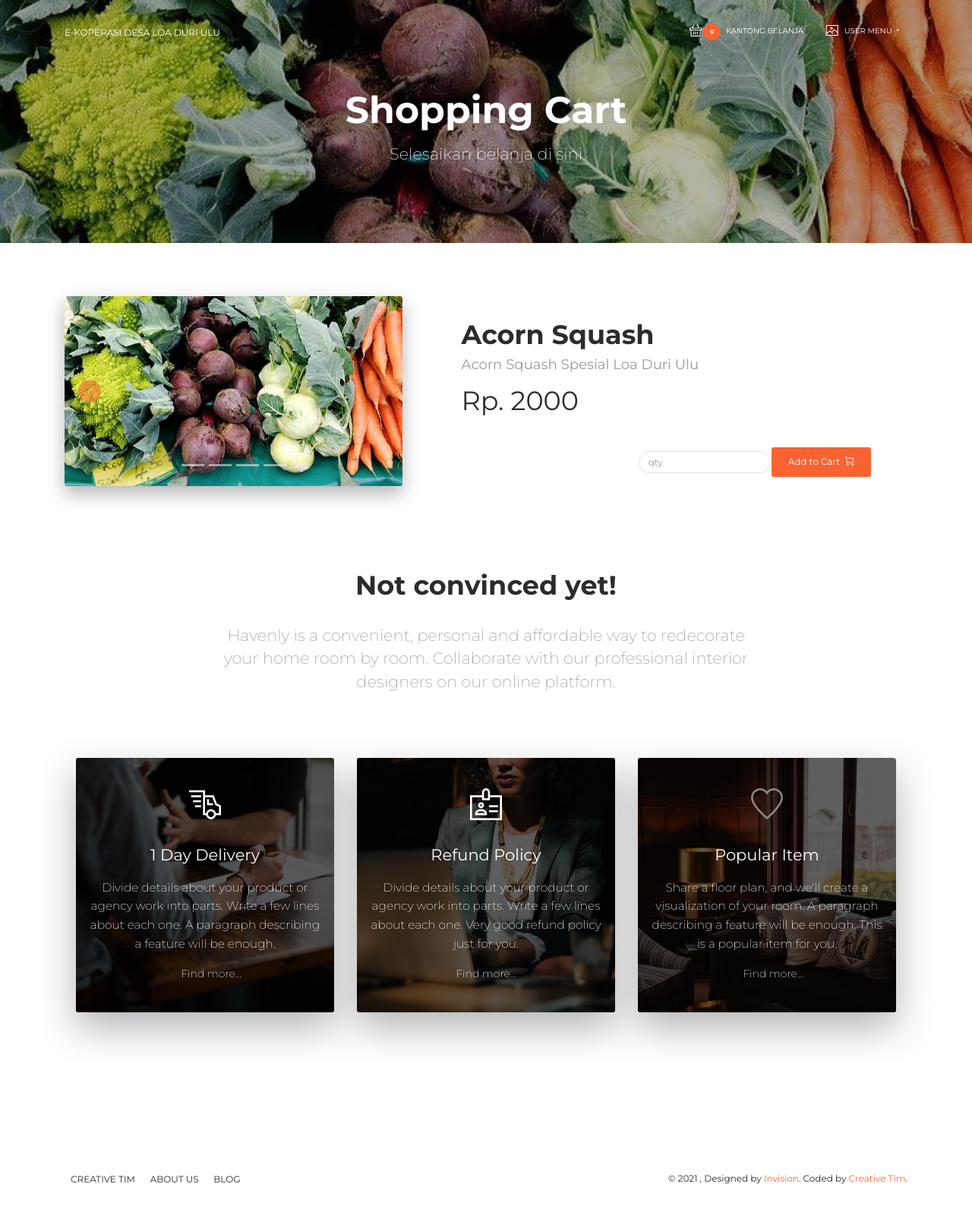
After one commit to ritz89/koperasi-desa, a Django app: page /item-details/1/ in a window 1280 px wide. The commit adds this page. Shown: the whole page at 76% size. Run offline with Django 3.2, Linux system fonts and the light colour scheme; a user stored in the database is signed in; data comes from the database, SQL or seed files in the repository; both versions use the stored data as it was after the commit; some libraries are stand-ins or nearby versions.

Commit message:
revisi di rumah

```diff
--- a/commerce/views.py
+++ b/commerce/views.py
@@ -1,4 +1,5 @@
 from django.contrib.auth.decorators import login_required
+from django.contrib.auth.mixins import LoginRequiredMixin
 from django.core.paginator import Paginator
 from django.db.models import Prefetch
 from django.http import HttpResponse
@@ -6,6 +7,7 @@ from django.shortcuts import render
 
 # Create your views here.
 from django.views import View
+from django.views.generic import DetailView
 
 from commerce.models import Banner, ItemCategory, Item, MediaLibrary, Order, OrderItem, Delivery
 
@@ -69,9 +71,56 @@ def add_order_item(request, item_id):
     else:
         item_in_cart.delete()
     context = {
-        'order': user_order
+        'order': user_order,
+        'delivery': delivery
     }
     print(user_order.total)
     if request.htmx:
         return render(request, 'layouts/partials/carts.html', context)
-    return render(request, 'order/shopping-cart.html', context)
+    return render(request, 'commerce/pages/shopping_cart/index.html', context)
+
+
+class ShoppingCartView(LoginRequiredMixin, View):
+    login_url = '/accounts/login/'
+    redirect_field_name = 'redirect_to'
+
+    def get(self, request):
+        order = Order.objects.select_related('delivery').filter(user=request.user, ordered=False). \
+            prefetch_related('order_items').first()
+        context = {
+            'order': order
+        }
+        return render(request, 'commerce/pages/shopping_cart/index.html', context)
+
+    def post(self, request):
+        try:
+            order = Order.objects.select_related('delivery').get(pk=request.POST.get('id')). \
+                prefetch_related('order_items')
+        except Order.DoesNotExist:
+            return HttpResponse(status=404)
+        order.ordered = True
+        context = {
+            'order': order
+        }
+        return render(request, 'commerce/pages/shopping_cart/index.html', context)
+
+
+class ItemPage(DetailView):
+    models = Item
+    template_name = 'commerce/pages/item-details/index.html'
+    context_object_name = 'item'
+    queryset = Item.objects.all()
+
+    def get_context_data(self, **kwargs):
+        context = super().get_context_data(**kwargs)
+        if self.request.user.is_authenticated:
+            qs = OrderItem.objects.all().filter(order__user=self.request.user, item=context['item'],
+                                                order__ordered=False).first()
+            if qs:
+                context['ordered'] = qs.qty
+            else:
+                context['ordered'] = 0
+        else:
+            context['ordered'] = 0
+        context['items'] = Item.objects.all().filter(category__in=context['item'].category.all())
+        return context
--- a/kopdes/urls.py
+++ b/kopdes/urls.py
@@ -7,6 +7,8 @@ from commerce.views import *
 urlpatterns = [
     path('', HomePageView.as_view(), name='home'),
     path('item-detail/<item_id>/cart-add-item', add_order_item, name='add_order_item'),
+    path('shopping-cart/', ShoppingCartView.as_view(), name='shopping_cart'),
+    path('item-details/<pk>/', ItemPage.as_view(), name='item-page'),
     path('dashboard/', test2, name='dashboard'),
     path('admin/', admin.site.urls),
     path('accounts/', include('allauth.urls')),
--- /dev/null
+++ b/templates/commerce/pages/item-details/index.html
@@ -0,0 +1,141 @@
+{% extends 'layouts/base.html' %}
+
+{% block title %}{{ item.title }} page{% endblock %}
+
+{% block header %}
+    <div class="page-header page-header-mini header-filter">
+        <div class="page-header-image" style="background-image: url('{{ item.thumbnail.url }}');"></div>
+        <div class="content-center text-center">
+            <div class="row">
+                <div class="col-md-8 ml-auto mr-auto">
+                    <h1 class="title">Shopping Cart</h1>
+                    <h4 class="description text-white">Selesaikan belanja di sini</h4>
+                </div>
+            </div>
+        </div>
+    </div>
+{% endblock %}
+
+{% block content %}
+    <div class="section">
+        <div class="container">
+            <div class="row">
+                <div class="col-md-5">
+
+                    <div id="productCarousel" class="carousel slide" data-ride="carousel" data-interval="8000">
+
+                        <ol class="carousel-indicators">
+                            {% for img in item.media.all %}
+
+                                <li data-target="#productCarousel" data-slide-to="{{ forloop.counter0 }}"
+                                    class=""></li>
+
+                            {% endfor %}
+                        </ol>
+                        <div class="carousel-inner" role="listbox">
+                            {% for img in item.media.all %}
+                                {% if forloop.counter0 == 0 %}
+                                    <div class="carousel-item active">
+                                {% else %}
+                                    <div class="carousel-item">
+                                {% endif %}
+                            <img class="d-block img-raised" src="{{ img.image.url }}" alt="{{ img.image.label }}">
+                            </div>
+                            {% endfor %}
+                            </div>
+                            <a class="carousel-control-prev" href="#productCarousel" role="button" data-slide="prev">
+                                <button type="button" class="btn btn-primary btn-icon btn-round btn-sm" name="button">
+                                    <i class="now-ui-icons arrows-1_minimal-left"></i>
+                                </button>
+                            </a>
+                            <a class="carousel-control-next" href="#productCarousel" role="button" data-slide="next">
+                                <button type="button" class="btn btn-primary btn-icon btn-round btn-sm" name="button">
+                                    <i class="now-ui-icons arrows-1_minimal-right"></i>
+                                </button>
+                            </a>
+                        </div>
+                    </div>
+                    <div class="col-md-6 ml-auto mr-auto">
+                        <h2 class="title"> {{ item.title }} </h2>
+                        <h5 class="category">{{ item.description }}</h5>
+                        <h2 class="main-price">Rp. {{ item.price }}</h2>
+
+                        <div class="row justify-content-end">
+                            <form class="form-inline">
+                                <input type="number" class="form-control" placeholder="qty">
+                                <button class="btn btn-primary mr-3">Add to Cart &nbsp;<i
+                                    class="now-ui-icons shopping_cart-simple"></i></button>
+                            </form>
+
+                        </div>
+                    </div>
+                </div>
+                <div class="features-4">
+                    <div class="container">
+                        <div class="row">
+                            <div class="col-md-8 ml-auto mr-auto text-center">
+                                <h2 class="title">Not convinced yet!</h2>
+                                <h4 class="description">Havenly is a convenient, personal and affordable way to
+                                    redecorate
+                                    your home room by room. Collaborate with our professional interior designers on our
+                                    online platform. </h4>
+                            </div>
+                        </div>
+                        <div class="row">
+                            <div class="col-md-4">
+                                <div class="card card-background card-raised" data-background-color=""
+                                     style="background-image: url('../assets/img/bg24.jpg')">
+                                    <div class="info">
+                                        <div class="icon icon-white">
+                                            <i class="now-ui-icons shopping_delivery-fast"></i>
+                                        </div>
+                                        <div class="description">
+                                            <h4 class="info-title">1 Day Delivery </h4>
+                                            <p>Divide details about your product or agency work into parts. Write a few
+                                                lines about each one. A paragraph describing a feature will be
+                                                enough.</p>
+                                            <a href="#pablo" class="ml-3">Find more...</a>
+                                        </div>
+                                    </div>
+                                </div>
+                            </div>
+                            <div class="col-md-4">
+                                <div class="card card-background card-raised" data-background-color=""
+                                     style="background-image: url('../assets/img/bg28.jpg')">
+                                    <div class="info">
+                                        <div class="icon icon-white">
+                                            <i class="now-ui-icons business_badge"></i>
+                                        </div>
+                                        <div class="description">
+                                            <h4 class="info-title">Refund Policy</h4>
+                                            <p>Divide details about your product or agency work into parts. Write a few
+                                                lines about each one. Very good refund policy just for you.</p>
+                                            <a href="#pablo">Find more...</a>
+                                        </div>
+                                    </div>
+                                </div>
+                            </div>
+                            <div class="col-md-4">
+                                <div class="card card-background card-raised" data-background-color=""
+                                     style="background-image: url('../assets/img/bg25.jpg')">
+                                    <div class="info">
+                                        <div class="icon">
+                                            <i class="now-ui-icons ui-2_favourite-28"></i>
+                                        </div>
+                                        <div class="description">
+                                            <h4 class="info-title">Popular Item</h4>
+                                            <p>Share a floor plan, and we'll create a visualization of your room. A
+                                                paragraph describing a feature will be enough. This is a popular item
+                                                for
+                                                you.</p>
+                                            <a href="#pablo" class="ml-3">Find more...</a>
+                                        </div>
+                                    </div>
+                                </div>
+                            </div>
+                        </div>
+                    </div>
+                </div>
+            </div>
+        </div>
+{% endblock %}
--- a/templates/layouts/navbar-default.html
+++ b/templates/layouts/navbar-default.html
@@ -26,7 +26,7 @@
                         </a>
                         <div class="dropdown-menu dropdown-menu-right" aria-labelledby="navbarDropdownMenuLink">
                             {% if user.is_staff %}
-                                <a class="dropdown-item" href="../examples/signup-page.html">
+                                <a class="dropdown-item" href="">
                                     <i class="now-ui-icons shopping_credit-card"></i> POS
                                 </a>
                             {% endif %}
--- a/templates/layouts/partials/carts.html
+++ b/templates/layouts/partials/carts.html
@@ -1,5 +1,5 @@
-<a href="#" class="nav-link">
+<a href="{% url 'shopping_cart' %}" class="nav-link">
     <i class="now-ui-icons shopping_basket">
-    </i><span class="badge badge-orange z-depth-1 mr-1"> {{ carts_count }} </span>
+    </i><span class="badge badge-primary z-depth-1 mr-1"> {{ carts_count }} </span>
     <p>Kantong Belanja</p>
 </a>
```
Also changed, not shown: templates/commerce/pages/home-page/partials/item_lists.html (+2 -15 lines), templates/commerce/pages/shopping_cart/index.html (added, +122 -0 lines), db.sqlite3, media/app_medias/carausel2.JPG (added), media/app_medias/carousel1.jpg (added), media/app_medias/s_7174879255698_dEzRGAoqEn.jpg (added), media/app_medias/slime.jpg (added), media/app_medias/thumbnails/carousel1.jpg (added).
